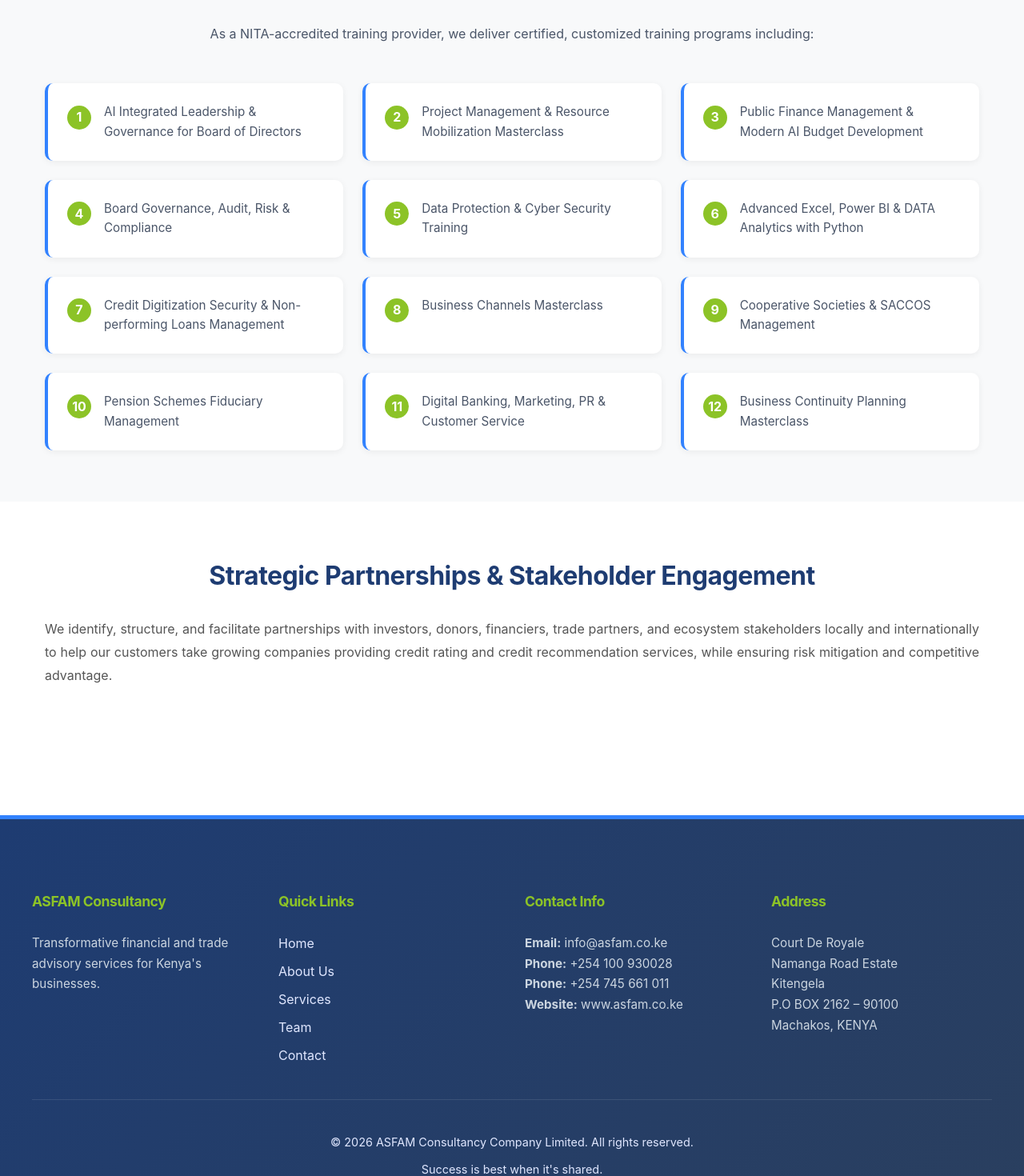
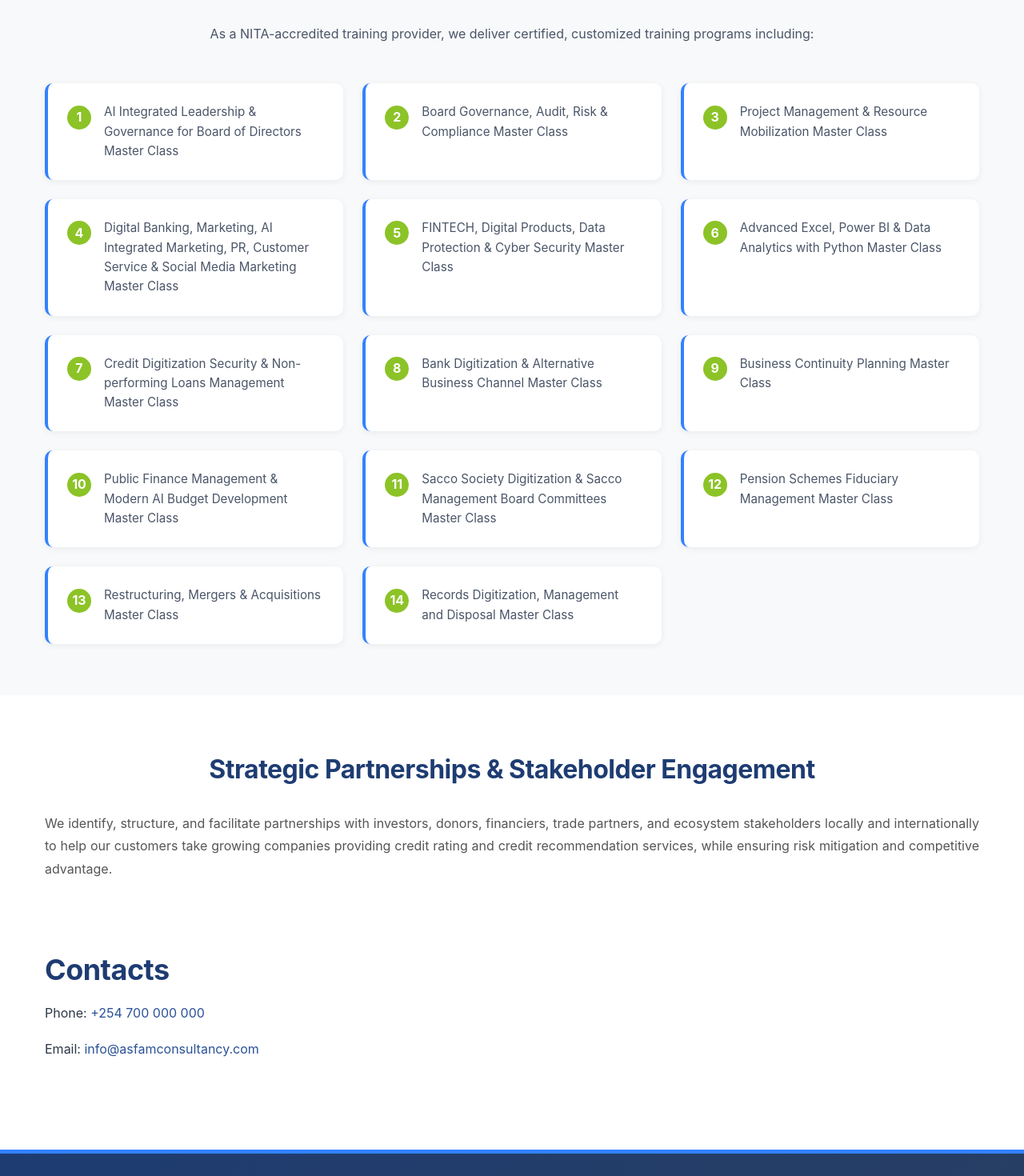
Before and after one commit to Maundu-Anthony/asfam-consultancy-limited, a React (Create React App) app: page /services in a window 1280 px wide. Shown: the part 4240-5710 px from the top of the page at 80% size. Built offline with nearby package versions, Linux system fonts and the light colour scheme.

Commit message:
second commit

```diff
--- a/src/pages/Services.js
+++ b/src/pages/Services.js
@@ -47,18 +47,20 @@
   ];
 
   const trainingPrograms = [
-    'AI Integrated Leadership & Governance for Board of Directors',
-    'Project Management & Resource Mobilization Masterclass',
-    'Public Finance Management & Modern AI Budget Development',
-    'Board Governance, Audit, Risk & Compliance',
-    'Data Protection & Cyber Security Training',
-    'Advanced Excel, Power BI & DATA Analytics with Python',
-    'Credit Digitization Security & Non-performing Loans Management',
-    'Business Channels Masterclass',
-    'Cooperative Societies & SACCOS Management',
-    'Pension Schemes Fiduciary Management',
-    'Digital Banking, Marketing, PR & Customer Service',
-    'Business Continuity Planning Masterclass'
+    'AI Integrated Leadership & Governance for Board of Directors Master Class',
+    'Board Governance, Audit, Risk & Compliance Master Class',
+    'Project Management & Resource Mobilization Master Class',
+    'Digital Banking, Marketing, AI Integrated Marketing, PR, Customer Service & Social Media Marketing Master Class',
+    'FINTECH, Digital Products, Data Protection & Cyber Security Master Class',
+    'Advanced Excel, Power BI & Data Analytics with Python Master Class',
+    'Credit Digitization Security & Non-performing Loans Management Master Class',
+    'Bank Digitization & Alternative Business Channel Master Class',
+    'Business Continuity Planning Master Class',
+    'Public Finance Management & Modern AI Budget Development Master Class',
+    'Sacco Society Digitization & Sacco Management Board Committees Master Class',
+    'Pension Schemes Fiduciary Management Master Class',
+    'Restructuring, Mergers & Acquisitions Master Class',
+    'Records Digitization, Management and Disposal Master Class'
   ];
 
   return (
@@ -185,6 +187,18 @@
           </p>
         </div>
       </section>
+
+      <section className="contacts">
+        <div className="container">
+          <h2>Contacts</h2>
+          <p>
+            Phone: <a href="tel:+254700000000">+254 700 000 000</a>
+          </p>
+          <p>
+            Email: <a href="mailto:info@asfamconsultancy.com">info@asfamconsultancy.com</a>
+          </p>
+        </div>
+      </section>
     </div>
   );
 }
```
